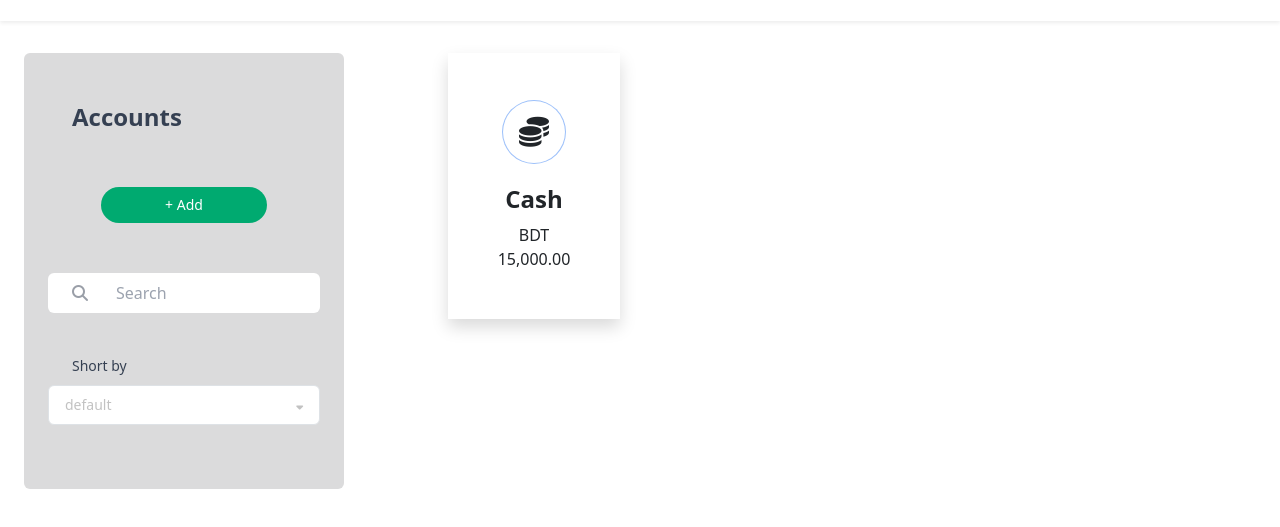
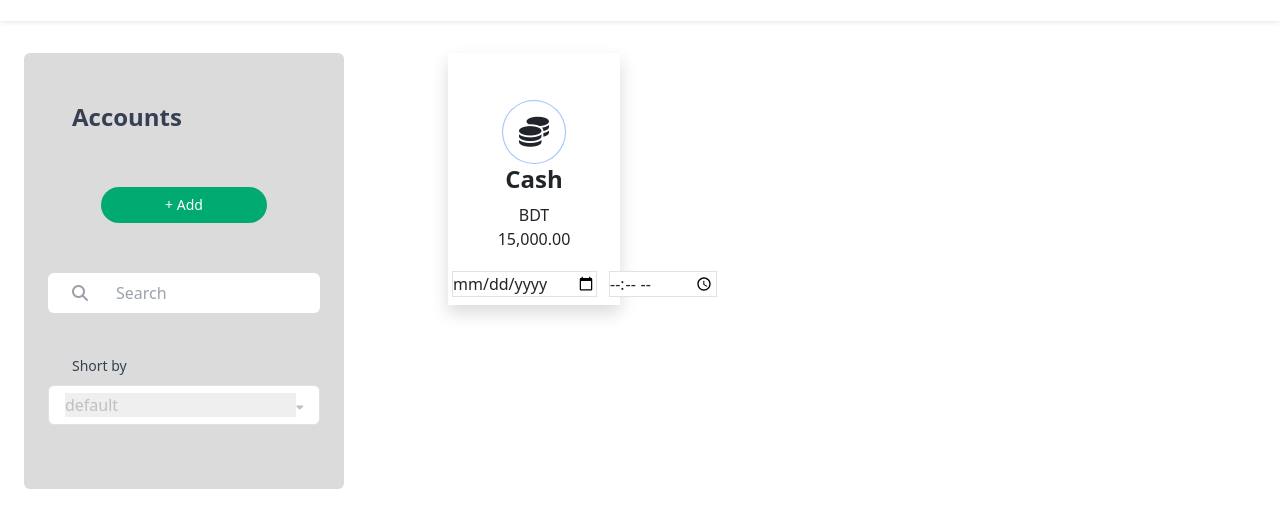
Before and after one commit to raihanchowdhury01/wallet_master_Int, a website: page account.html in a window 1280 px wide. Shown: the part 75-602 px from the top of the page. Drawn offline with nearby package versions, Linux system fonts and the light colour scheme.

Commit message:
first commit

```diff
--- a/account.html
+++ b/account.html
@@ -141,10 +141,17 @@
                         <!-- shorted by drop down list design start from here -->
                         <div class="mt-10">
                             <span class="text-sm font-[450] p-5 text-[#354052]">Short by</span>
-                            <div class="flex justify-between items-center p-3 w-[85%] h-10 border border-[#b8b8b8da] rounded text-[#b8b8b8da] select-none mt-2 mx-auto bg-white">
-                                <span class="text-sm cursor-default">default</span>
+                            <!-- default select text section design start from here -->
+                            <div class="flex justify-between items-center p-3 w-[85%] h-10 border border-[#b8b8b8da] rounded text-[#b8b8b8da] mt-2 mx-auto bg-white">
+                                <select name="default" id="" class="w-full appearance-none">
+                                    <option value="default">default</option>
+                                    <option value="item1" class="text-dark">Item 1</option>
+                                    <option value="item2" class="text-dark">Item 2</option>
+                                    <option value="item3" class="text-dark">Item 3</option>
+                                </select>
                                 <span><i class="fa-solid fa-caret-down text-[11px]"></i></span>
                             </div>
+                            <!-- select text section design end from here -->
                         </div>
                         <!-- shorted by drop down list design start from here -->
                     </div>
@@ -155,12 +162,22 @@
                 <!-- cash table section design start from here -->
                 <div id="card" class="grid grid-cols-2 sm:grid-cols-3 md:grid-cols-4 gap-5">
                     <!-- cash card section design start from here -->
-                    <div class="text-center shadow p-5 space-y-5">
-                        <i class="fa-solid fa-coins ring-1 p-3 rounded-full text-3xl"></i>
-                        <div class="space-y-2">
-                            <p class="font-semibold text-2xl">Cash</p>
-                            <p>BDT 15,000.00</p>
+                    <div class="text-center shadow pt-5 pb-2 space-y-5">
+                        <!-- cash and amount section design start from here -->
+                        <div class="px-5">
+                            <i class="fa-solid fa-coins ring-1 p-3 rounded-full text-3xl"></i>
+                            <div class="space-y-2">
+                                <p class="font-semibold text-2xl">Cash</p>
+                                <p>BDT 15,000.00</p>
+                            </div>
                         </div>
+                        <!-- cash and amount section design end from here -->
+                        <!-- card time section design start from here -->
+                        <div class="flex justify-between items-center px-1 space-x-3">
+                            <input type="date" name="date" id="" class="border">
+                            <input type="time" name="time" id="" class="border">
+                        </div>
+                        <!-- card time section design end from here -->
                     </div>
                     <!-- cash card section design start from here -->
                 </div>
```
Also changed, not shown: css/output.css.
